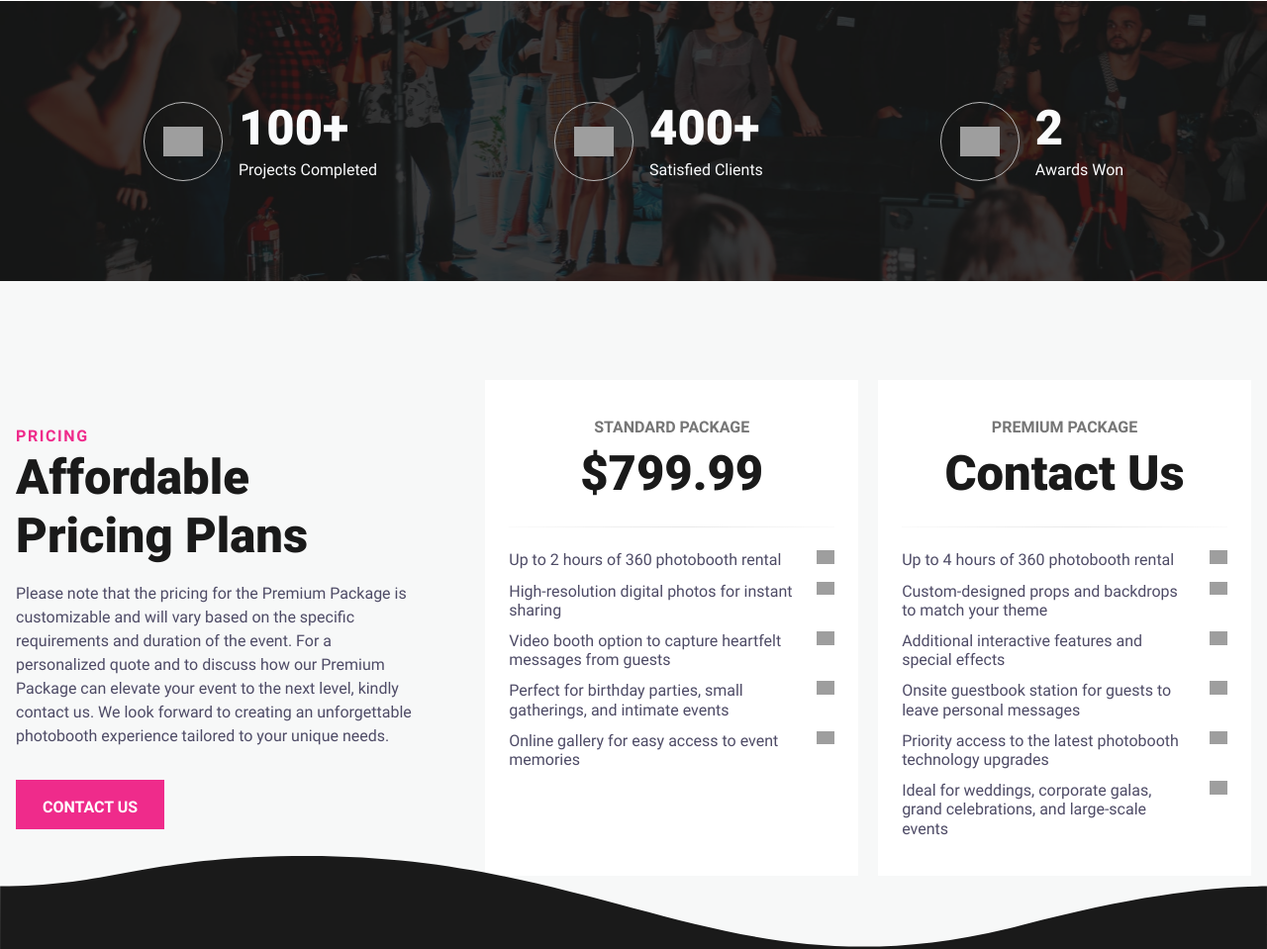
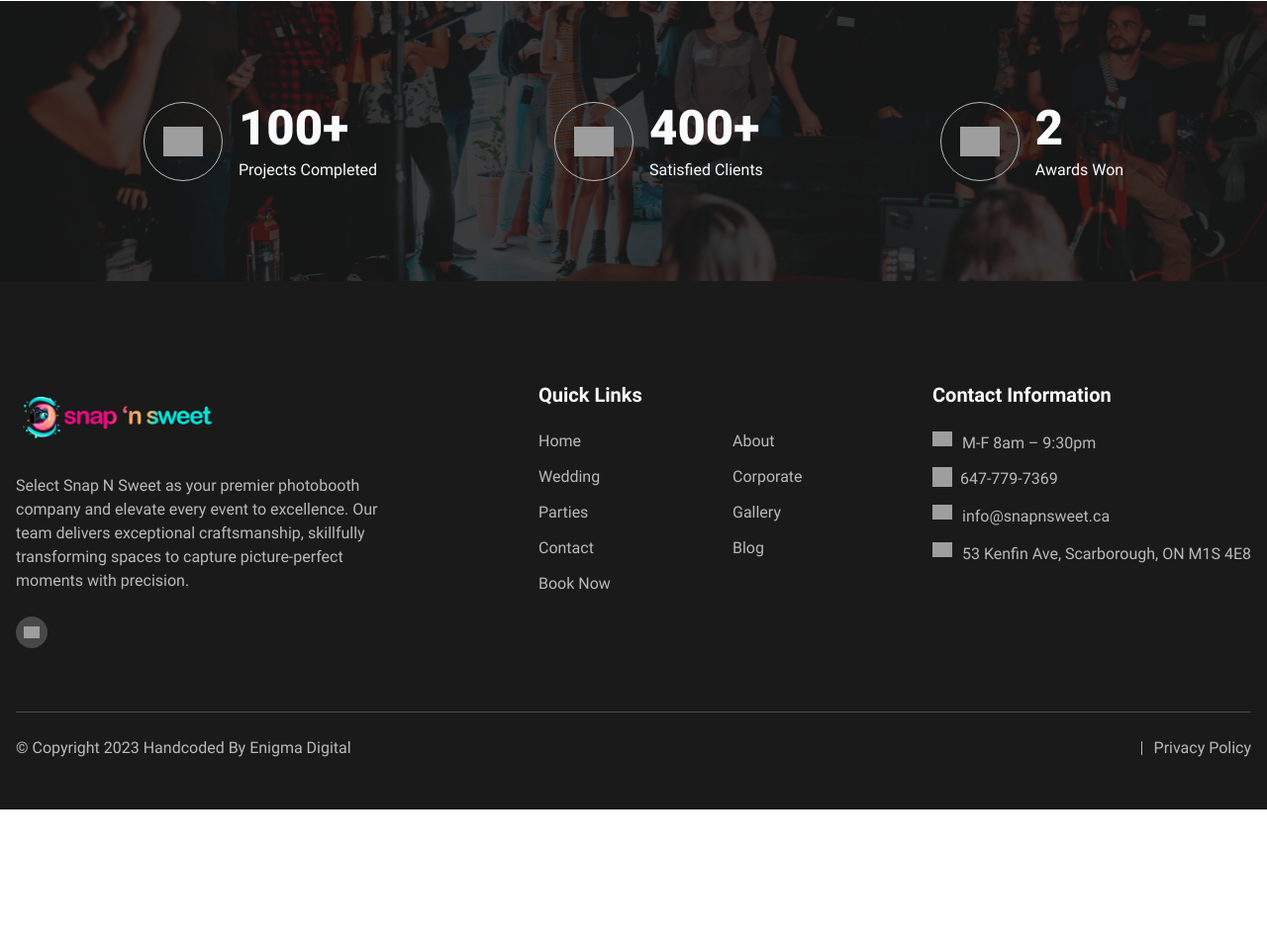
Before and after one commit to mmehelay/SnapNSweet-blog, an Eleventy site: page src/content/pages/about.html in a window 1280 px wide. Shown: the part 2253-3212 px from the top of the page at 99% size. After the commit the page ends 3071 px from the top, so only its background shows below. Built offline with nearby package versions, Linux system fonts and the light colour scheme; Eleventy itself is replaced by a stand-in of ours; files that its build step writes are made by us from their sources; grey boxes are pictures that could not be loaded.

Commit message:
pricing gone

```diff
--- a/src/content/pages/about.html
+++ b/src/content/pages/about.html
@@ -171,79 +171,5 @@ eleventyNavigation:
 
 
 
-<!-- ============================================ -->
-<!--                   Pricing                    -->
-<!-- ============================================ -->
 
-<section id="pricing-1103">
-    <div class="cs-container">
-        <div class="cs-content">
-            <span class="cs-topper">Pricing</span>
-            <h2 class="cs-title">Affordable Pricing Plans</h2>
-            <p class="cs-text">
-               Please note that the pricing for the Premium Package is customizable and will vary based on the specific requirements and duration of the event. For a personalized quote and to discuss how our Premium Package can elevate your event to the next level, kindly contact us. We look forward to creating an unforgettable photobooth experience tailored to your unique needs.
-            </p>
-            <a href="/contact/" class="cs-button-solid">Contact Us</a>
-        </div>
-        <ul class="cs-card-group">
-            <li class="cs-item">
-                <span class="cs-package">Standard Package</span>
-                <span class="cs-price">$799.99</span>
-                <ul class="cs-ul">
-                    <li class="cs-li">
-                        Up to 2 hours of 360 photobooth rental
-                        <img class="cs-icon" aria-hidden="true" loading="lazy" decoding="async" src="https://csimg.nyc3.cdn.digitaloceanspaces.com/Icons/mech-check.svg" alt="checkmark" width="18" height="18">
-                    </li>
-                    <li class="cs-li">
-                        High-resolution digital photos for instant sharing
-                        <img class="cs-icon" aria-hidden="true" loading="lazy" decoding="async" src="https://csimg.nyc3.cdn.digitaloceanspaces.com/Icons/mech-check.svg" alt="checkmark" width="18" height="18">
-                    </li>
-                    <li class="cs-li">
-                        Video booth option to capture heartfelt messages from guests
-                        <img class="cs-icon" aria-hidden="true" loading="lazy" decoding="async" src="https://csimg.nyc3.cdn.digitaloceanspaces.com/Icons/mech-check.svg" alt="checkmark" width="18" height="18">
-                    </li>
-                    <li class="cs-li">
-                        Perfect for birthday parties, small gatherings, and intimate events
-                        <img class="cs-icon" aria-hidden="true" loading="lazy" decoding="async" src="https://csimg.nyc3.cdn.digitaloceanspaces.com/Icons/mech-check.svg" alt="checkmark" width="18" height="18">
-                    </li>
-                     <li class="cs-li">
-                        Online gallery for easy access to event memories
-                        <img class="cs-icon" aria-hidden="true" loading="lazy" decoding="async" src="https://csimg.nyc3.cdn.digitaloceanspaces.com/Icons/mech-check.svg" alt="checkmark" width="18" height="18">
-                    </li>
-
-                </ul>
-            </li>
-            <li class="cs-item">
-                <span class="cs-package">Premium Package</span>
-                <span class="cs-price">Contact Us</span>
-                <ul class="cs-ul">
-                    <li class="cs-li">
-                        Up to 4 hours of 360 photobooth rental
-                        <img class="cs-icon" aria-hidden="true" loading="lazy" decoding="async" src="https://csimg.nyc3.cdn.digitaloceanspaces.com/Icons/mech-check.svg" alt="checkmark" width="18" height="18">
-                    </li>
-                    <li class="cs-li">
-                        Custom-designed props and backdrops to match your theme
-                        <img class="cs-icon" aria-hidden="true" loading="lazy" decoding="async" src="https://csimg.nyc3.cdn.digitaloceanspaces.com/Icons/mech-check.svg" alt="checkmark" width="18" height="18">
-                    </li>
-                    <li class="cs-li">
-                        Additional interactive features and special effects
-                        <img class="cs-icon" aria-hidden="true" loading="lazy" decoding="async" src="https://csimg.nyc3.cdn.digitaloceanspaces.com/Icons/mech-check.svg" alt="checkmark" width="18" height="18">
-                    </li>
-                    <li class="cs-li">
-                        Onsite guestbook station for guests to leave personal messages
-                        <img class="cs-icon" aria-hidden="true" loading="lazy" decoding="async" src="https://csimg.nyc3.cdn.digitaloceanspaces.com/Icons/mech-check.svg" alt="checkmark" width="18" height="18">
-                    </li>
-                    <li class="cs-li">
-                        Priority access to the latest photobooth technology upgrades
-                        <img class="cs-icon" aria-hidden="true" loading="lazy" decoding="async" src="https://csimg.nyc3.cdn.digitaloceanspaces.com/Icons/mech-check.svg" alt="checkmark" width="18" height="18">
-                    </li>
-                    <li class="cs-li">
-                        Ideal for weddings, corporate galas, grand celebrations, and large-scale events
-                        <img class="cs-icon" aria-hidden="true" loading="lazy" decoding="async" src="https://csimg.nyc3.cdn.digitaloceanspaces.com/Icons/mech-check.svg" alt="checkmark" width="18" height="18">
-                    </li>
-                </ul>
-            </li>
-        </ul>
-    </div>
-</section>
 {% endblock %}
```
